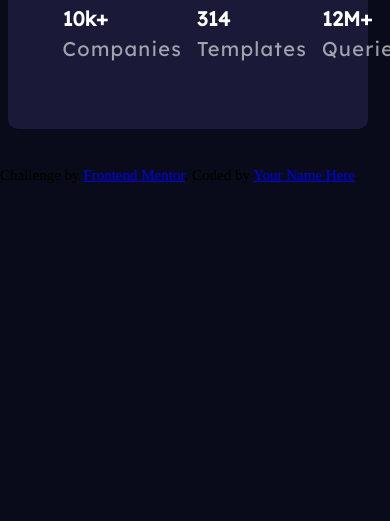
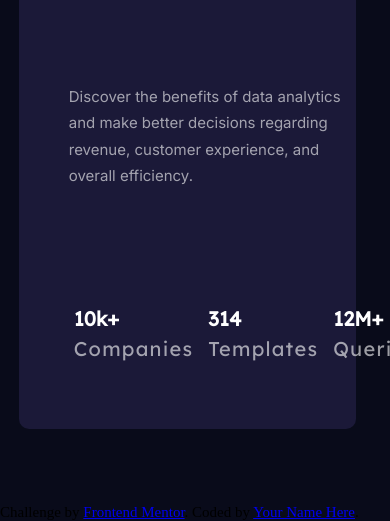
Before and after one commit to trncm00/stats-preview-card-component-main, a plain HTML site: page index.html in a window 390 px wide. Shown: the part 366-887 px from the top of the page. Before the commit the page ends 844 px from the top, so only its background shows below. Drawn offline with Linux system fonts and the light colour scheme.

Commit message:
8.10.21, commit 2, small mobile improvements

```diff
--- a/index.css
+++ b/index.css
@@ -1,5 +1,3 @@
-/*mobile styling*/
-
 /*desktop styling */
 html {
   box-sizing: border-box;
--- a/mobile.css
+++ b/mobile.css
@@ -1,4 +1,4 @@
-
+/*mobile styling*/
 html {
   box-sizing: border-box;
   margin: 0px;
@@ -17,6 +17,7 @@
 }
 .mobile_hero-image {
   max-width: 100%;
+
   background-image: url(images/image-header-desktop.jpg);
   background-size: cover;
 
@@ -27,7 +28,7 @@
 .mobile_card_style {
   border-radius: 10px;
   background-color: hsl(244, 38%, 16%);
-    margin: 10% 2% 10% 2%;
+  margin: 20% 5% 20% 5%;
 }
 
 .mobile_flex_container {
@@ -38,7 +39,11 @@
 }
 
 .mobile_flex-items {
-    padding-left: 50px;
-    inline-size: 360px;
+  padding: 50px;
+  inline-size: 300px;
+}
 
+.text-style {
+  padding-top: 30px;
+}
 /* end of mobile styling */
```
Lines whose indentation alone changed are shown as unchanged.
